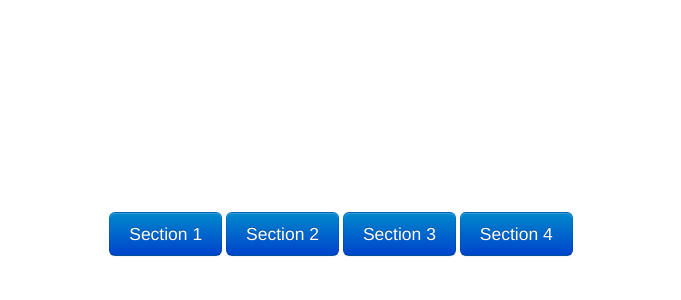
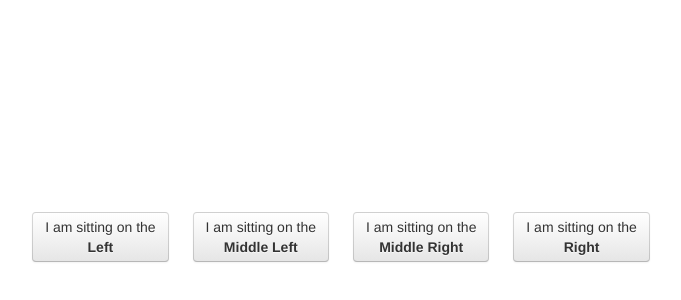
Before and after one commit to jonleung/magicwand, a plain HTML site: page displays/index.html in a window 1280 px wide. Shown: the part 44-344 px from the top of the page, without its empty margins (299-980 px from the left). Drawn offline with nearby package versions, Linux system fonts and the light colour scheme; no server answers.

Commit message:
button changes

```diff
--- a/displays/index.html
+++ b/displays/index.html
@@ -118,10 +118,10 @@
 <body>
   <!-- <div id="black_overlay" class="none">&nbsp;</div> -->
   <div id="section-choice">
-    <button class="btn btn-large btn-primary fullscreen" id="sec1" type="button">Section 1</button>
-    <button class="btn btn-large btn-primary fullscreen" id="sec2" type="button">Section 2</button>
-    <button class="btn btn-large btn-primary fullscreen" id="sec3" type="button">Section 3</button>
-    <button class="btn btn-large btn-primary fullscreen" id="sec4" type="button">Section 4</button>
+    <button class="btn button fullscreen" id="sec1" type="button">I am sitting on the<br><strong>Left</strong></button>
+    <button class="btn button fullscreen" id="sec2" type="button">I am sitting on the<br><strong>Middle Left</strong></button>
+    <button class="btn button fullscreen" id="sec3" type="button">I am sitting on the<br><strong>Middle Right</strong></button>
+    <button class="btn button fullscreen" id="sec4" type="button">I am sitting on the<br><strong>Right</strong></button>
   </div>
   <div class="instructions_container none">
     <p class="instructions">Please fullscreen this window and turn up your sound!</p>
```
